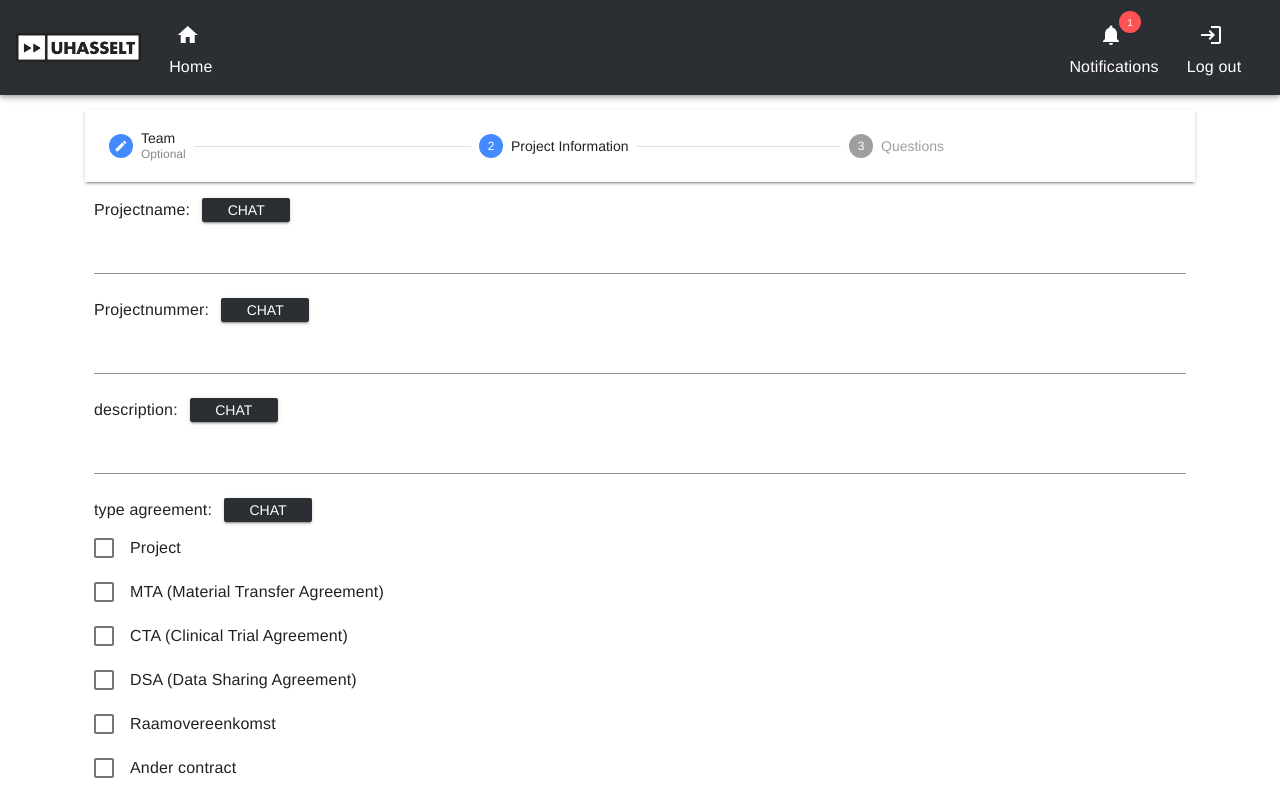
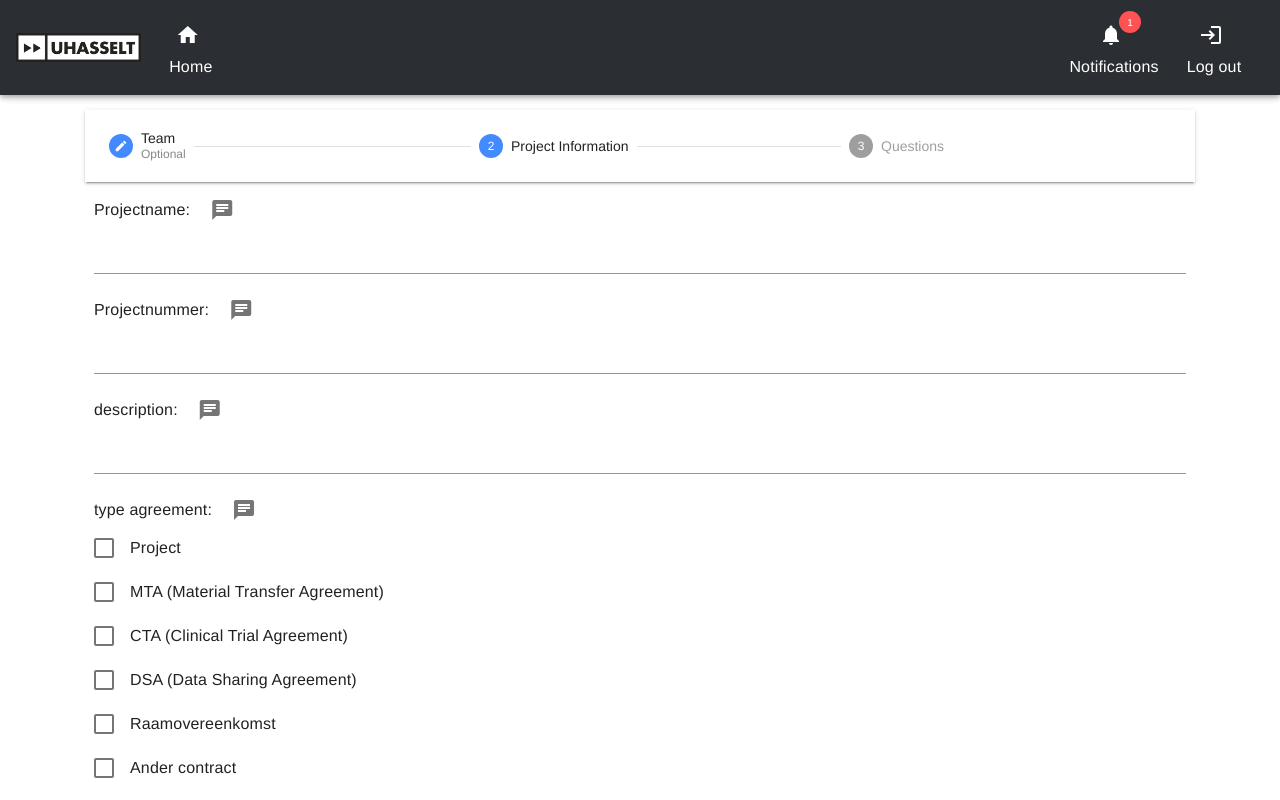
Before and after one commit to MichielG-1953184/projectucse, a Vue app: page /#/addform in a window 1280 px wide. Both pictures are taken after a click on the button "CONTINUE". Shown: the top 800 px of the page. Built offline with nearby package versions, Linux system fonts and the light colour scheme.

Commit message:
finished addform

```diff
--- a/src/views/AddForm.vue
+++ b/src/views/AddForm.vue
@@ -90,21 +90,27 @@
       <md-step id="second" md-label="Project Information" :md-error="secondStepError" :md-done.sync="second">
         <b-row>
           <label class="beforebuttonlabel">{{standardQuestions.projectname.question}}</label>
-          <md-button class="md-primary md-raised afterlabelbutton"  @click="openChat(standardQuestions.projectname)">Chat</md-button>
+          <md-button class="md-icon-button afterlabelbutton"  @click="openChat(standardQuestions.projectname)">
+            <md-icon>chat</md-icon>
+          </md-button>
           <md-field>
           <md-input v-model="standardQuestions.projectname.answer"></md-input>
           </md-field>
         </b-row>
         <b-row>
           <label class="beforebuttonlabel">{{standardQuestions.projectnummer.question}}</label>
-          <md-button class="md-primary md-raised afterlabelbutton" @click="openChat(standardQuestions.projectnummer)">Chat</md-button>
+          <md-button class="md-icon-button afterlabelbutton"  @click="openChat(standardQuestions.projectnummer)">
+            <md-icon>chat</md-icon>
+          </md-button>
           <md-field>
           <md-input v-model="standardQuestions.projectnummer.answer"></md-input>
           </md-field>
         </b-row>
         <b-row>
           <label class="beforebuttonlabel">{{standardQuestions.description.question}}</label>
-          <md-button class="md-primary md-raised afterlabelbutton"  @click="openChat(standardQuestions.description)">Chat</md-button>
+          <md-button class="md-icon-button afterlabelbutton"  @click="openChat(standardQuestions.description)">
+            <md-icon>chat</md-icon>
+          </md-button>
           <md-field>
           <md-input v-model="standardQuestions.description.answer"></md-input>
           </md-field>
@@ -112,8 +118,10 @@
         <b-row>
 
           <label class="beforebuttonlabel">{{standardQuestions.typeAgreement.question}}</label>
-          <md-button class="md-primary md-raised afterlabelbutton"  @click="openChat(standardQuestions.typeAgreement)">Chat</md-button>
-                    <div class = "question">
+          <md-button class="md-icon-button afterlabelbutton"  @click="openChat(standardQuestions.typeAgreement)">
+            <md-icon>chat</md-icon>
+          </md-button>
+          <div class = "question">
           <md-checkbox v-for="data in standardQuestions.typeAgreement.data" :key="data" :value=data v-model="standardQuestions.typeAgreement.answer" >
               {{data}}
           </md-checkbox>
@@ -122,9 +130,11 @@
         <b-row>
          <div class="datepicker">
            <div>
-            <label class="beforebuttonlabel">{{standardQuestions.beginDate.question}}</label>
-            <md-button class="md-primary md-raised afterlabelbutton"  @click="openChat(standardQuestions.beginDate)">Chat</md-button>
-           </div>
+              <label class="beforebuttonlabel">{{standardQuestions.beginDate.question}}</label>
+              <md-button class="md-icon-button afterlabelbutton"  @click="openChat(standardQuestions.beginDate)">
+                <md-icon>chat</md-icon>
+              </md-button>
+            </div>
            <br/>
            <input type="date" v-model="standardQuestions.beginDate.answer"/>
           </div>
@@ -134,7 +144,9 @@
           <div class="datepicker">
             <div>
               <label class="beforebuttonlabel">{{standardQuestions.endDate.question}}</label>
-              <md-button class="md-primary md-raised afterlabelbutton"  @click="openChat(standardQuestions.endDate)">Chat</md-button>
+              <md-button class="md-icon-button afterlabelbutton"  @click="openChat(standardQuestions.endDate)">
+                <md-icon>chat</md-icon>
+              </md-button>
             </div>
             <br/>
             <input type="date" v-model="standardQuestions.endDate.answer"/>
@@ -143,7 +155,9 @@
         <br/>
         <b-row>
           <label class="beforebuttonlabel">{{standardQuestions.noDateReason.question}}</label>
-          <md-button class="md-primary md-raised afterlabelbutton"  @click="openChat(standardQuestions.noDateReason)">Chat</md-button>
+          <md-button class="md-icon-button afterlabelbutton"  @click="openChat(standardQuestions.noDateReason)">
+                <md-icon>chat</md-icon>
+          </md-button>
           <md-field>
           <md-input v-model="standardQuestions.noDateReason.answer"></md-input>
           </md-field>
@@ -163,7 +177,9 @@
               <div class="question">
 
               <label class="questionLabel">{{q.question}}</label>
-              <md-button class="md-primary md-raised afterlabelbutton"  @click="openChat(q)">Chat</md-button>
+              <md-button class="md-icon-button afterlabelbutton" @click="openChat(q)">
+                <md-icon>chat</md-icon>
+              </md-button>
               <br>
                 <md-field v-if="q.type=='text'">
                 <md-input class="addFormInput" v-model="q.answer"></md-input>
@@ -195,7 +211,16 @@
     </b-container>
 
     <md-dialog :md-active.sync="showDialog">
-      <md-dialog-title>{{dialogtitle}}</md-dialog-title>
+      <b-row align-v="center" style="padding: 15px 0px 0px 0px;">
+        <b-col cols="10">
+          <md-dialog-title>Subject: "{{dialogtitle}}"</md-dialog-title>
+        </b-col>
+        <b-col cols="2">
+          <md-button class="md-icon-button" style="float:right;" @click="showDialog = false">
+            <md-icon>close</md-icon>
+          </md-button>
+        </b-col>
+      </b-row>
       <div id="scrollable">
       <b-row v-for="message in dialogmessages" :key="message.date">
         <b-col cols="7" class="messagecontainersend" v-if="message.sender==currentUser.email">
@@ -226,9 +251,6 @@
         </b-col>
         <b-col></b-col>
       </b-row>
-      <md-dialog-actions>
-        <md-button class="md-primary" @click="showDialog = false">Close</md-button>
-      </md-dialog-actions>
     </md-dialog>
 
   </div>
```
